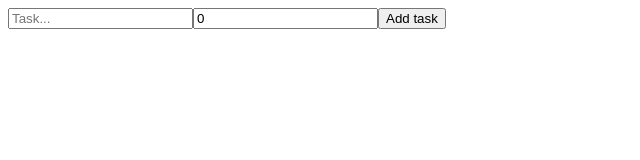
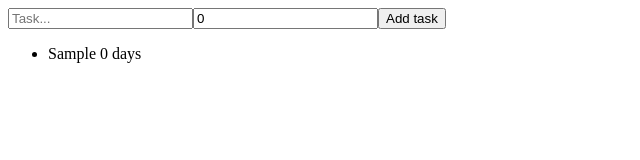
Before and after one commit to SantiagoMC52/ts-todo-list, a React (Create React App) app: page / in a window 1280 px wide. Both pictures are taken after typing "Sample" into the empty fields and a click on the button "Add task". Shown: the top 160 px of the page, without its empty margins (0-640 px from the left). Built offline with nearby package versions, Linux system fonts and the light colour scheme; the HTML template or start-up script is replaced by a standard one.

Commit message:
Display created task in UI

```diff
--- a/src/App.tsx
+++ b/src/App.tsx
@@ -1,5 +1,6 @@
 import React, { ChangeEvent, FC, useState } from 'react';
 import { ITask } from './Interfaces';
+import TodoTask from './Components/TodoTask';
 
 const App:FC = () => {
   const [task, setTask] = useState<string>('');
@@ -31,6 +32,13 @@ const App:FC = () => {
         <input type="number" placeholder="Deadlibe (in days...)" name="deadline" value={deadLine} onChange={handleChange} />
         <button type="button" onClick={addTask}>Add task</button>
       </div>
+      <div>
+        {
+          todoList.map((
+            todoTask: ITask
+          ) => <TodoTask key={todoTask.taskName} createdTask={todoTask} />)
+        }
+      </div>
     </div>
   );
 };
--- /dev/null
+++ b/src/Components/TodoTask/index.tsx
@@ -0,0 +1,20 @@
+import React from 'react';
+import { ITask } from '../../Interfaces';
+
+interface Props {
+    createdTask: ITask
+}
+const TodoTask = ({ createdTask }:Props) => (
+  <ul>
+    <li>
+      {createdTask.taskName}
+      {' '}
+
+      {createdTask.deadline}
+      {' '}
+      days
+    </li>
+  </ul>
+);
+
+export default TodoTask;
```
